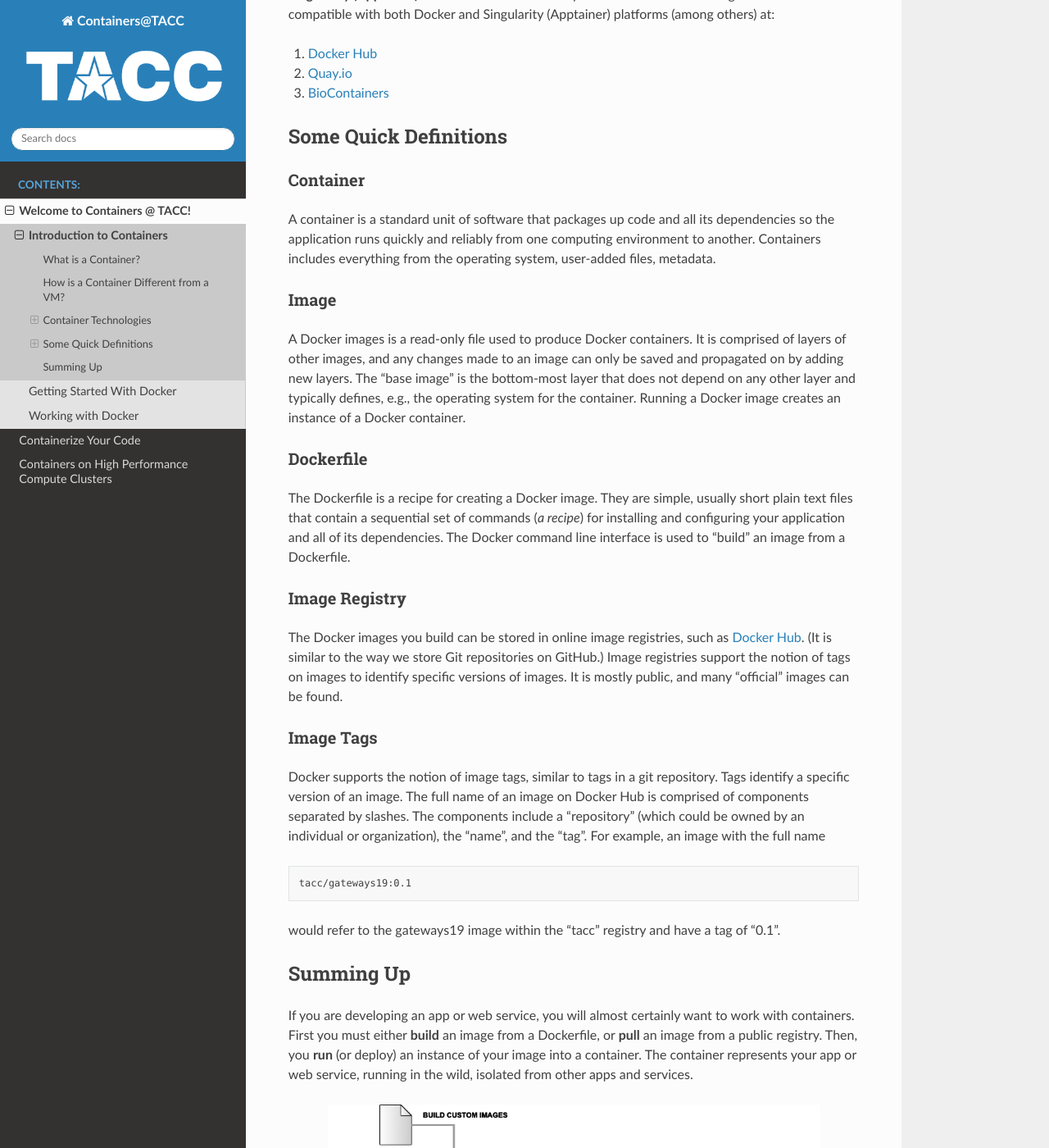
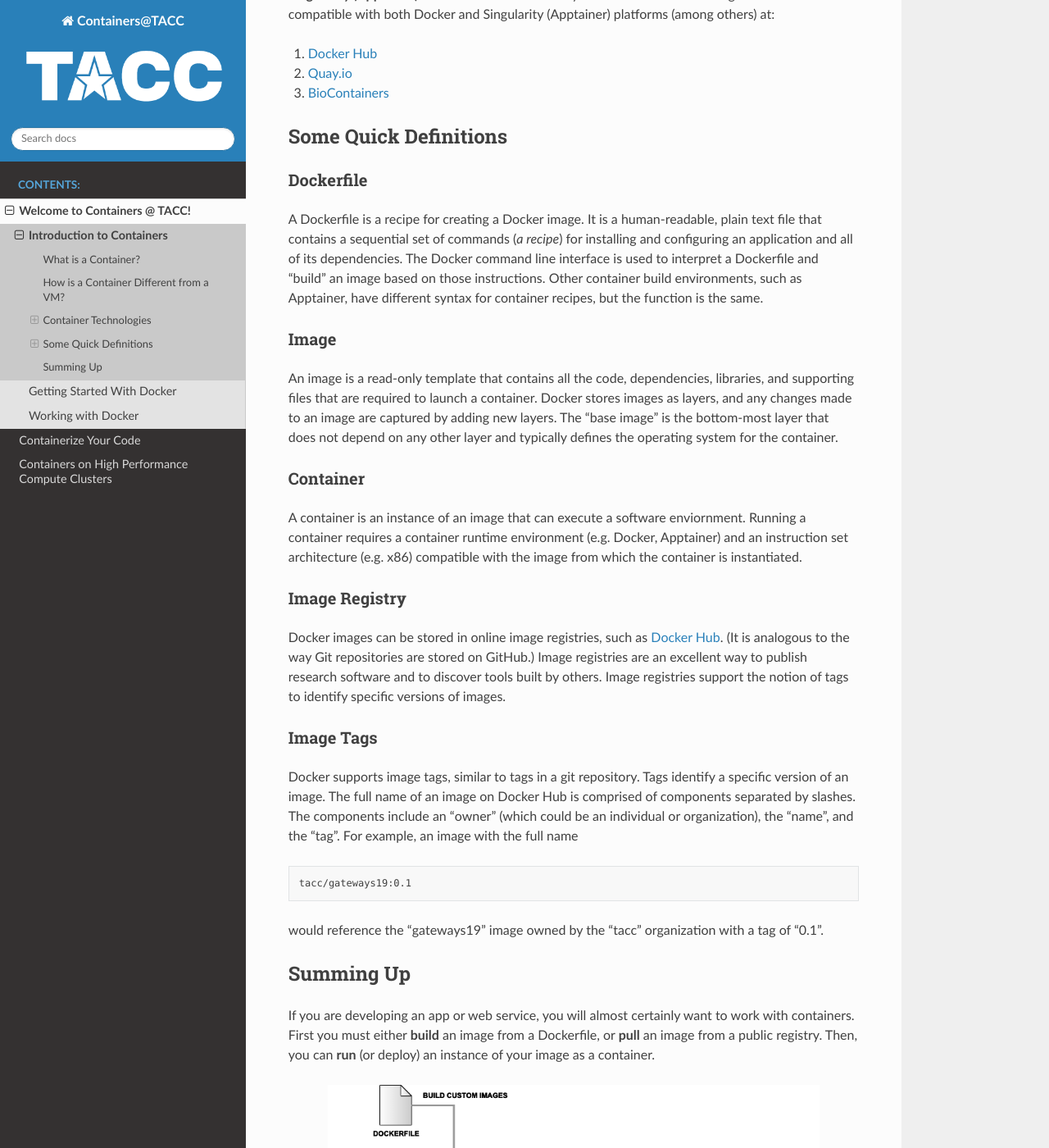
Before and after one commit to TACC/containers_at_tacc, a Sphinx documentation site: the page built from docs/containers/01.intro.rst, in a window 1280 px wide and 1400 px high, scrolled down 2246 px. Shown: the whole window at 82% size. Built offline with Sphinx 7.4.7 and the Read the Docs theme 2.0.0, drawn with Linux system fonts in a browser that asks for light colours; some of the changed text lies outside the part shown.

Commit message:
updated wording and links in the first two pages of the containers section

```diff
--- a/docs/containers/01.intro.rst
+++ b/docs/containers/01.intro.rst
@@ -23,7 +23,6 @@
   *lightweight* and have *low overhead*.
 * Containers ensure *portability* and *reproducibility* by isolating the
   application from environment.
-
 
 
 
@@ -87,13 +86,11 @@
 Singularity (now Apptainer)
 ~~~~~~~~~~~~~~~~~~~~~~~~~~~
 
-Singularity (recently renamed as Apptainer) is a container solution which provides
-the functionality of a virtual machine, without the heavyweight implementation and
-performance costs of emulation and redundancy. Software developers can now build
-their stack onto whatever operating system base fits their needs best, and create
-distributable runtime encapsulated environments and the users never have to worry
-about dependencies, requirements, or anything else from the user space.
-
+Singularity (recently renamed as Apptainer) is a container solution designed to
+execute applications at bare-metal performance while being secure, portable, and
+100% reproducible. Singularity's permissions model makes it a popular choice for
+shared HPC environments where Docker cannot be supported. It has its own syntax
+for building containers but also support pulling and running Docker containers.
 
 In general we use **Docker** to develop new containers and run them on our laptops.
 We use **Singularity (Apptainer)** as a runtime on our HPC systems.
@@ -109,67 +106,65 @@
 Some Quick Definitions
 ----------------------
 
-Container
-~~~~~~~~~
+Dockerfile
+~~~~~~~~~~
 
-A container is a standard unit of software that packages up code and all its
-dependencies so the application runs quickly and reliably from one computing
-environment to another. Containers includes everything from the operating
-system, user-added files, metadata.
+A Dockerfile is a recipe for creating a Docker image. It is a human-readable,
+plain text file that contains a sequential set of commands (*a recipe*) for
+installing and configuring an application and all of its dependencies. The Docker
+command line interface is used to interpret a Dockerfile and "build" an  image
+based on those instructions. Other container build environments, such as Apptainer,
+have different syntax for container recipes, but the function is the same.
 
 Image
 ~~~~~
 
-A Docker images is a read-only file used to produce Docker containers. It is
-comprised of layers of other images, and any changes made to an image can only
-be saved and propagated on by adding new layers. The "base image" is the
-bottom-most layer that does not depend on any other layer and typically defines,
-e.g., the operating system for the container. Running a Docker image creates an
-instance of a Docker container.
+An image is a read-only template that contains all the code, dependencies,
+libraries, and supporting files that are required to launch a container. Docker
+stores images as layers, and any changes made to an image are captured by adding
+new layers. The "base image" is the bottom-most layer that does not depend on
+any other layer and typically defines the operating system for the container.
 
-Dockerfile
-~~~~~~~~~~
+Container
+~~~~~~~~~
 
-The Dockerfile is a recipe for creating a Docker image. They are simple, usually
-short plain text files that contain a sequential set of commands (*a recipe*)
-for installing and configuring your application and all of its dependencies. The
-Docker command line interface is used to "build" an image from a Dockerfile.
+A container is an instance of an image that can execute a software enviornment.
+Running a container requires a container runtime environment (e.g. Docker,
+Apptainer) and an instruction set architecture (e.g. x86) compatible with the
+image from which the container is instantiated.
 
 Image Registry
 ~~~~~~~~~~~~~~
 
-The Docker images you build can be stored in online image registries, such as
-`Docker Hub <https://hub.docker.com/>`_. (It is similar to the way we store
-Git repositories on GitHub.) Image registries support the notion of tags on
-images to identify specific versions of images. It is mostly public, and many
-"official" images can be found.
-
+Docker images can be stored in online image registries, such as `Docker Hub
+<https://hub.docker.com/>`_. (It is analogous to the way Git repositories are
+stored on GitHub.) Image registries are an excellent way to publish research
+software and to discover tools built by others. Image registries support the
+notion of tags to identify specific versions of images.
 
 Image Tags
 ~~~~~~~~~~
 
-Docker supports the notion of image tags, similar to tags in a git repository.
-Tags identify a specific version of an image. The full name of an image on
-Docker Hub is comprised of components separated by slashes. The components include
-a “repository” (which could be owned by an individual or organization), the “name”,
-and the “tag”. For example, an image with the full name
+Docker supports image tags, similar to tags in a git repository. Tags identify
+a specific version of an image. The full name of an image on Docker Hub is
+comprised of components separated by slashes. The components include an
+"owner" (which could be an individual or organization), the "name",
+and the "tag". For example, an image with the full name
 
 .. code-block:: text
 
    tacc/gateways19:0.1
 
-would refer to the gateways19 image within the “tacc” registry and have a
-tag of “0.1”.
+would reference the "gateways19" image owned by the "tacc" organization with a
+tag of "0.1".
 
 Summing Up
 ----------
 
 If you are developing an app or web service, you will almost certainly want to
 work with containers. First you must either **build** an image from a
-Dockerfile, or **pull** an image from a public registry. Then, you **run** (or
-deploy) an instance of your image into a container. The container represents
-your app or web service, running in the wild, isolated from other apps and
-services.
+Dockerfile, or **pull** an image from a public registry. Then, you can **run**
+(or deploy) an instance of your image as a container.
 
 .. figure:: images/docker_workflow.png
    :width: 600
--- a/docs/containers/02.dockerbasics.rst
+++ b/docs/containers/02.dockerbasics.rst
@@ -7,9 +7,9 @@
 
 1) Install Docker on your laptop:
 
-  - `Mac <https://docs.docker.com/docker-for-mac/>`_
-  - `Windows <https://docs.docker.com/docker-for-windows/>`_
-  - `Ubuntu <https://docs.docker.com/install/linux/docker-ce/ubuntu/>`_
+  - `Mac <https://docs.docker.com/desktop/mac/>`_
+  - `Windows <https://docs.docker.com/desktop/windows//>`_
+  - `Ubuntu <https://docs.docker.com/engine/install/ubuntu/>`_
 
 To check if the installation was successful, open up your favorite Terminal (Mac,Linux) or the Docker Terminal (Windows)
 and try running
```
